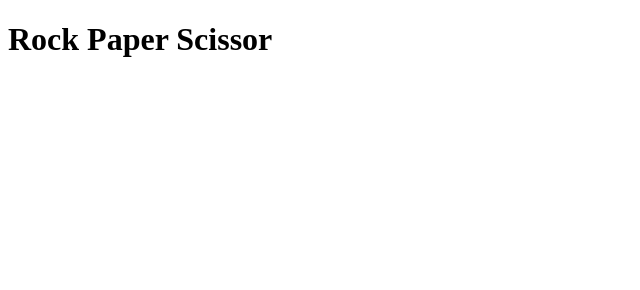
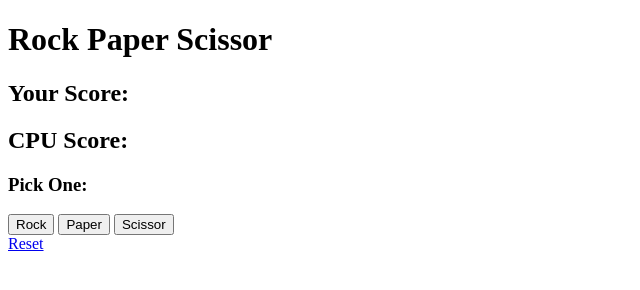
Before and after one commit to Blandaren123/Rock-paper-scissor, a plain HTML site: page index.html in a window 1280 px wide. Shown: the whole page, without its empty margins (0-640 px from the left). Drawn offline with Linux system fonts and the light colour scheme.

Commit message:
add button and score board

```diff
--- a/index.html
+++ b/index.html
@@ -8,12 +8,22 @@
     <title>Rock,paper,scissor </title>
 </head>
 <body>
-    <h1 class="header">Rock Paper Scissor </h1>
-<section class="game-place">
+<header><h1>Rock Paper Scissor</h1></header>
+
+<section class="button">
 <div>
+<div class="messages"></div>
+<div class="player"><h2>Your Score:<span id="player-score"></span></h2></div>
+<div class="computer"><h2>CPU Score:<span id="cpu-score"></span></h2></div>
 
 </div>
-
+<h3>Pick One:</h3>
+<button class="control" data-choice="0">Rock</button>
+<button class="control" data-choice="1">Paper</button>
+<button class="control" data-choice="2">Scissor</button>
+<div class="refresh">
+    <a href="index.html">Reset</a>
+</div>
 </section>
     <script src="assets/js/script.js"></script>
 </body>
```
